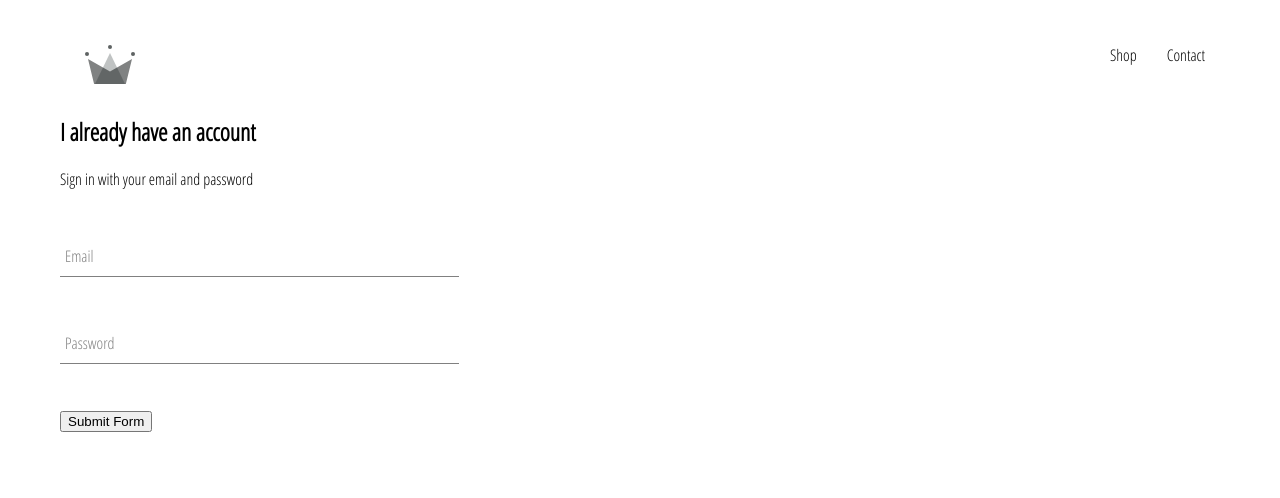
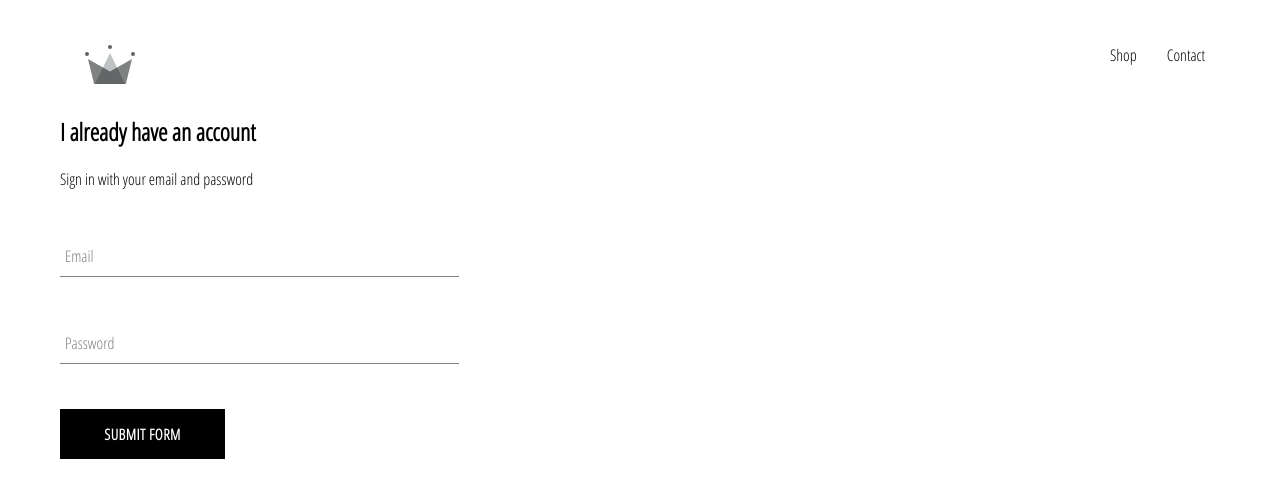
Before and after one commit to kbaistrocchi/crown-clothing, a React (Create React App) app: page /signin in a window 1280 px wide. Shown: the top 498 px of the page. Built offline with nearby package versions, Linux system fonts and the light colour scheme.

Commit message:
style: custom button. And place in SignIn comp

```diff
--- a/src/components/custom-button/custom-button.styles.scss
+++ b/src/components/custom-button/custom-button.styles.scss
@@ -0,0 +1,22 @@
+.custom-button {
+    min-width: 165px;
+    width: auto;
+    height: 50px;
+    letter-spacing: 0.5px;
+    line-height: 50px;
+    padding: 0 35px 0 35px;
+    font-size: 15px;
+    background-color: black;
+    color: white;
+    text-transform: uppercase;
+    font-family: 'Open Sans Condensed';
+    font-weight: bolder;
+    border: none;
+    cursor: pointer;
+
+    &:hover {
+      background-color: white;
+      color: black;
+      border: 1px solid black;
+    }
+  }
--- a/src/components/sign-in/sign-in.component.jsx
+++ b/src/components/sign-in/sign-in.component.jsx
@@ -1,6 +1,7 @@
 import React from 'react';
 
 import FormInput from '../form-input/form-input.component';
+import CustomButton from '../custom-button/custom-button.component';
 
 import './sign-in.styles.scss';
 
@@ -53,7 +54,9 @@
                         required
                     />
 
-                    <input type='submit' value='Submit Form' />
+                    <CustomButton type='submit' >
+                        Submit Form
+                    </ CustomButton>
                 </form>
             </div>
         )
```
